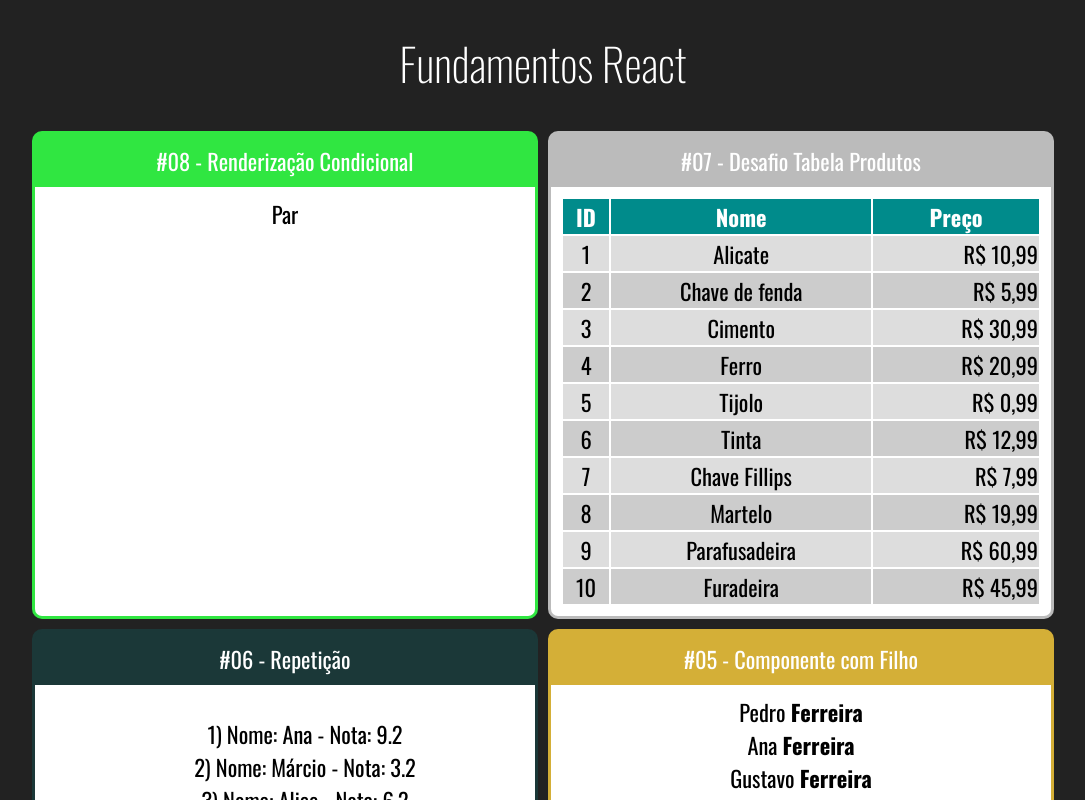
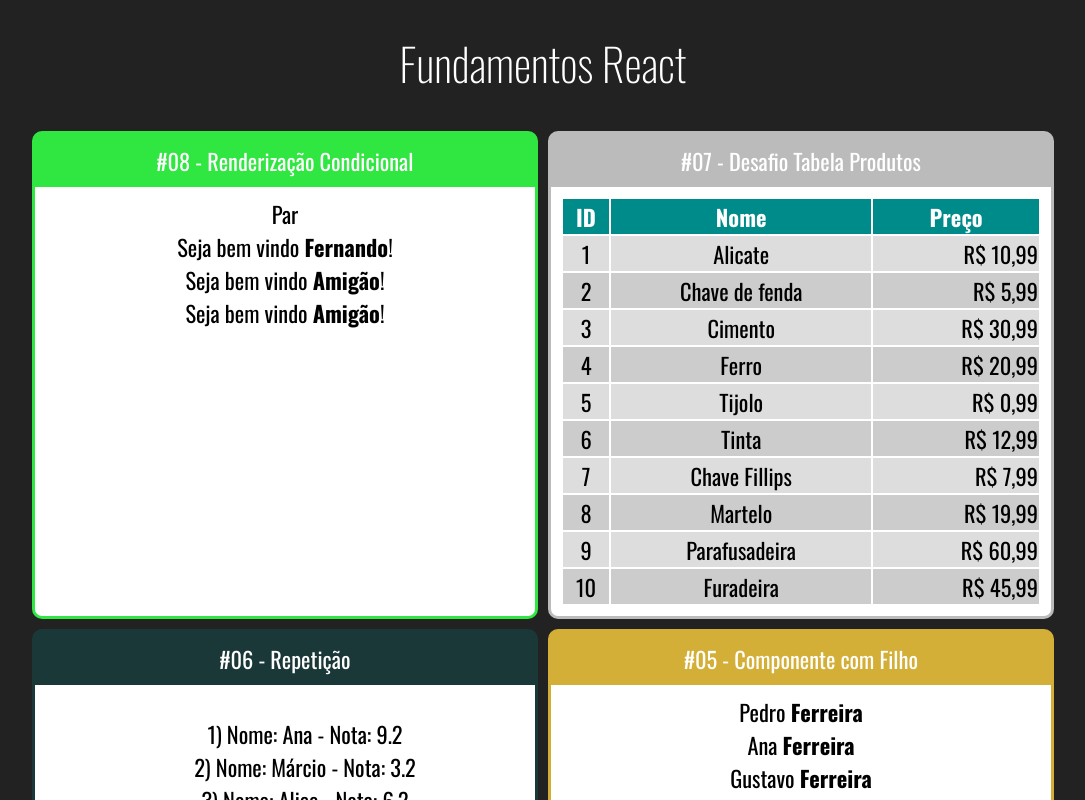
Before and after one commit to SidneyRMR/fundamentos-react, a React (Create React App) app: page / in a window 1280 px wide. Shown: the top 800 px of the page, without its empty margins (97-1182 px from the left). Built offline with nearby package versions, Linux system fonts and the light colour scheme.

Commit message:
renderização condicional utilizando expressoes ternarias e componentes

```diff
--- a/src/App.jsx
+++ b/src/App.jsx
@@ -9,9 +9,9 @@
 import ListaAlunos from './components/repeticao/ListaAlunos'
 import TabelaProdutos from './components/repeticao/TabelaProdutos'
 import ParOuImpar from './components/condicional/ParOuImpar'
+import UsuarioInfo from './components/condicional/UsuarioInfo'
 
 import './App.css'
-
 
 export default App =>
     <div className='App'>
@@ -19,6 +19,9 @@
         <div className='Cards'>
             <Card titulo="#08 - Renderização Condicional" color="#30e641">
                 <ParOuImpar numero={20}/>
+                <UsuarioInfo usuario={{nome: 'Fernando'}}/>
+                <UsuarioInfo usuario={{email: 'fee@email.com'}}/>
+                <UsuarioInfo usuario={{}}/>
             </Card>
             <Card titulo="#07 - Desafio Tabela Produtos" color="#bbbbbb">
                 <TabelaProdutos/>
--- /dev/null
+++ b/src/components/condicional/If.jsx
@@ -0,0 +1,19 @@
+export default props => {
+    const elseChild = props.children .filter(child => {
+        return child.type && child.type.name ==='Else'
+    })[0]
+
+    const ifChildren = props.children .filter(child => {
+        return child !== elseChild
+    })
+
+    if(props.test){
+        return ifChildren
+    } else if(elseChild) {
+        return elseChild
+    } else {
+        return false
+    }
+}
+
+export const Else = props => props.children
--- a/src/components/condicional/ParOuImpar.jsx
+++ b/src/components/condicional/ParOuImpar.jsx
@@ -5,10 +5,7 @@
     const isPar = props.numero % 2 === 0
     return (
         <div>
-            {isPar ?
-                <span>Par</span> :
-                <span>Impar</span>
-            }
+            {isPar ? <span>Par</span> : <span>Ímpar</span> }
         </div>
     )
 }
--- /dev/null
+++ b/src/components/condicional/UsuarioInfo.jsx
@@ -0,0 +1,22 @@
+import React from 'react'
+import If, {Else} from './If'
+
+export default props => {
+    const usuario = props.usuario || {}
+    return (
+        <div>
+            {/* <If test={usuario && usuario.nome}>
+                Seja bem vindo <strong>{usuario.nome}</strong>!
+            </If>
+            <If test={!usuario || !usuario.nome}>
+                Seja bem vindo <strong>Amigão</strong>!
+            </If> */}
+            <If test={usuario && usuario.nome}>
+                Seja bem vindo <strong>{usuario.nome}</strong>!
+                <Else>
+                    Seja bem vindo <strong>Amigão</strong>!
+                </Else>
+            </If>
+        </div>
+    )
+}
```
